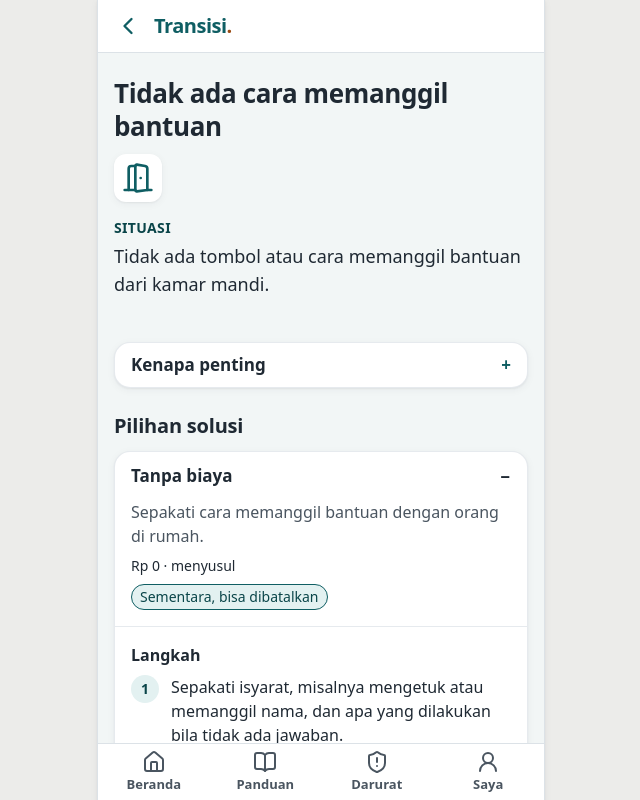
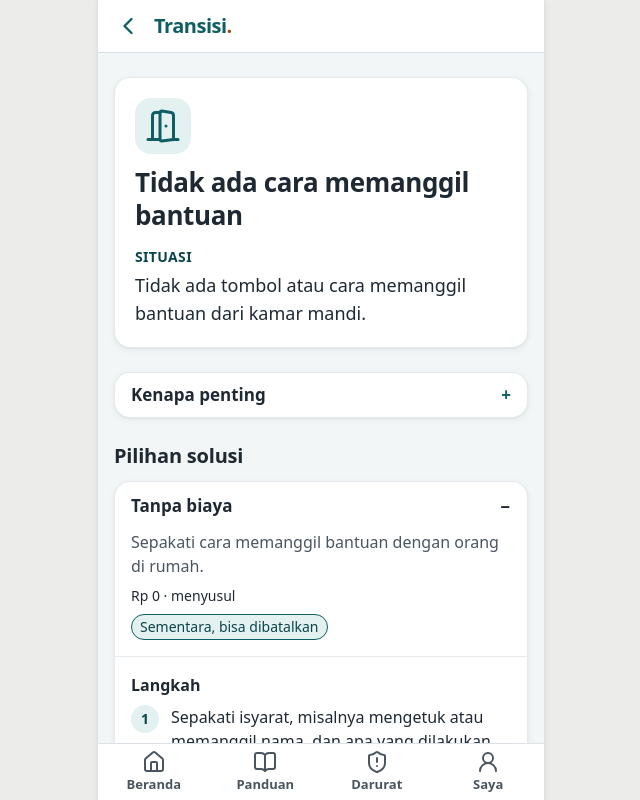
Before and after one commit to titohanafi/transisidnr, a React (Vite) app: page /#/kartu/bath-emergency-call in a window 1280 px wide. Shown: the top 800 px of the page, without its empty margins (319-959 px from the left). Built offline with nearby package versions, Linux system fonts and the light colour scheme.

Commit message:
Detail Panduan: hero kartu putih dengan ikon di paling atas, lalu judul, lencana, dan situasi
Co-Authored-By: Claude Sonnet 5.5 <noreply@anthropic.com>

```diff
--- a/src/components/Halaman.tsx
+++ b/src/components/Halaman.tsx
@@ -13,6 +13,8 @@ export function Halaman({
   kunciFokus,
   kepala,
   judulTersembunyi = false,
+  atasJudul,
+  kepalaKartu = false,
 }: {
   judul: string;
   children: ReactNode;
@@ -21,6 +23,10 @@ export function Halaman({
   kepala?: ReactNode;
   /** Judul tetap ada untuk pembaca layar tetapi tidak ditampilkan (bila sudah jelas dari menu). */
   judulTersembunyi?: boolean;
+  /** Elemen di atas judul di dalam kepala (mis. ikon). */
+  atasJudul?: ReactNode;
+  /** Kepala berupa kartu hero putih (bukan pita tanpa tepi). */
+  kepalaKartu?: boolean;
 }) {
   const navigate = useNavigate();
   const { pathname } = useLocation();
@@ -79,9 +85,12 @@ export function Halaman({
         {/* Di Beranda judulnya sama dengan nama aplikasi di header: tetap ada untuk pembaca layar, tidak ditampilkan dua kali. */}
         {kepala ? (
           <>
-            <div className="px-4 pb-5 pt-6">
-              {h1Elemen}
-              {kepala}
+            <div className={kepalaKartu ? "px-4 pt-6" : "px-4 pb-5 pt-6"}>
+              <div className={kepalaKartu ? "rounded-kartu border border-garis/70 bg-white p-5 shadow-kartu" : ""}>
+                {atasJudul}
+                {h1Elemen}
+                {kepala}
+              </div>
             </div>
             <div className="flex flex-1 flex-col px-4 pt-6">{children}</div>
           </>
--- a/src/screens/DetailKartu.tsx
+++ b/src/screens/DetailKartu.tsx
@@ -63,12 +63,15 @@ function Isi({ kartu, tingkatAwal }: { kartu: Kartu; tingkatAwal?: Tingkat }) {
   const tampilkanUkuran = bolehTampilkanUkuran(kartu.status_validasi, TAMPILKAN_ANGKA_DRAF);
   const istilah = istilahDalam(JSON.stringify(kartu), konten.ui.istilah);
 
+  const atasJudul = (
+    <span className="mb-3 flex h-14 w-14 items-center justify-center rounded-kartu bg-utama-muda">
+      <Ikon kunci={kunciKelompok(kartu)} className="h-9 w-9" />
+    </span>
+  );
+
   const kepala = (
     <>
-      <div className="mt-3 flex items-center gap-3">
-        <span className="flex h-12 w-12 shrink-0 items-center justify-center rounded-tombol bg-white shadow-kartu">
-          <Ikon kunci={kunciKelompok(kartu)} className="h-8 w-8" />
-        </span>
+      <div className="mt-2 empty:hidden">
         <LencanaStatus status={kartu.status_validasi} />
       </div>
       <section className="mt-4" aria-labelledby="situasi">
@@ -81,7 +84,7 @@ function Isi({ kartu, tingkatAwal }: { kartu: Kartu; tingkatAwal?: Tingkat }) {
   );
 
   return (
-    <Halaman judul={kartu.judul} kepala={kepala}>
+    <Halaman judul={kartu.judul} kepala={kepala} atasJudul={atasJudul} kepalaKartu>
       <div className="flex flex-col gap-bagian">
         {kartu.isi_menyusul || !kartu.solusi ? (
           <p className="rounded-kartu border border-draf bg-draf-muda p-4 font-medium text-draf">{umum.isiMenyusul}</p>
```
